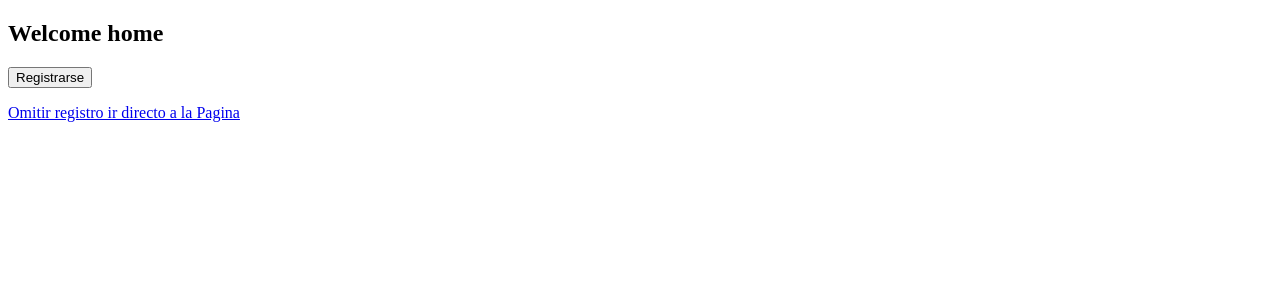
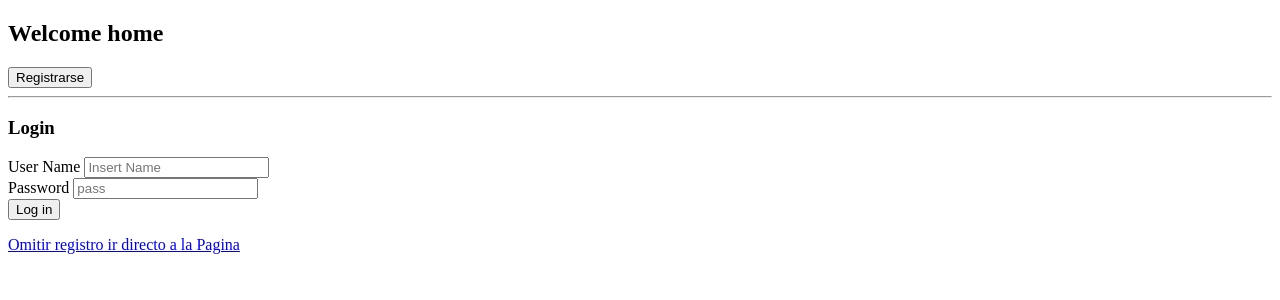
Before and after one commit to Bemontx/Web_Pets, a Django app: page / in a window 1280 px wide. Shown: the top 300 px of the page. Run offline with Django 5.2, Linux system fonts and the light colour scheme.

Commit message:
login-register

```diff
--- a/app/models.py
+++ b/app/models.py
@@ -6,12 +6,12 @@ class Users(models.Model):
     name = models.CharField(max_length=150)
     last_name = models.CharField(max_length=150)
     age = models.IntegerField()
-    phone_numer = models.IntegerField()
+    phone_number = models.IntegerField()
     email = models.EmailField()
 
     def __str__(self):
         texto = '{0} {1} {2} {3} {4}'
-        return texto.format(self.name,self.last_name,self.age,self.phone_numer,self.email)
+        return texto.format(self.name,self.last_name,self.age,self.phone_number,self.email)
 
     class Meta:
         db_table = 'User'
--- a/app/urls.py
+++ b/app/urls.py
@@ -4,4 +4,6 @@ from .views import IndexView, HomeView
 urlpatterns = [
     path('', HomeView.as_view({'get': 'home', 'post':'register'}), name='home'),
     path('index/', IndexView.as_view({'get': 'list'}), name='index'),
+    path('register/', HomeView.as_view({'post':'register'}), name='register'),
+    path('login/', HomeView.as_view({'post':'login'}), name='login'),
 ]
--- a/app/views.py
+++ b/app/views.py
@@ -1,29 +1,54 @@
-from django.shortcuts import render
+from django.shortcuts import render, redirect
+from django.contrib.auth import authenticate, login
+from django.contrib.auth.models import User
 from rest_framework import viewsets
 from rest_framework.permissions import AllowAny
 from rest_framework import authentication
-from .serializers import UsersSerializer, PetsSerializer
-from .models import Users, Pets
+from .serializers import UsersSerializer
+from .models import Users
 
-# Create your views here.
-##clase inicial pag HOME
 class HomeView(viewsets.ViewSet):
 
-    def home(self,request):
-        return render(request,'home.html')
+    def home(self, request):
+        return render(request, 'home.html')
 
-    def register(self,request):
+    def register(self, request):
         if request.method == 'POST':
             serializer = UsersSerializer(data=request.POST)
             if serializer.is_valid():
                 serializer.save()
-                return('index')
+
+                username = request.POST.get('username')
+                password = request.POST.get('password')
+
+                # Crear un usuario en el sistema de autenticación de Django
+                user = User.objects.create_user(username=username, password=password)
+
+                # Autenticar y loguear al usuario
+                user = authenticate(username=username, password=password)
+                if user is not None:
+                    login(request, user)
+                    return redirect('index')
+
         else:
             serializer = UsersSerializer()
 
-        return render(request, 'register.html',{'serializer': serializer})
+        return render(request, 'register.html', {'serializer': serializer})
 
-##clase template index
+    def login(self,request):
+        if request.method == 'POST':
+            username = request.POST.get('username')
+            password = request.POST.get('password')
+            user = authenticate(request, username=username,password=password)
+            if user is not None:
+                login(request, user)
+                return redirect('index')
+            else:
+                return render(request, 'home.html', {'error':'Invalid Credentials'})
+
+        return render(request,'home.html')
+
+
 class IndexView(viewsets.ViewSet):
     permission_classes = [AllowAny]
     authentication_classes = [authentication.SessionAuthentication]
--- a/templates/home.html
+++ b/templates/home.html
@@ -17,6 +17,22 @@
         <input type="submit" value="Registrarse">
     </form>
 
+    <hr>
+    <div>
+        <h3>Login</h3>
+        <form action="{% url 'login' %}" method='post'></form>
+        {% csrf_token %}
+
+        <label for="id_login_username">User Name</label>
+        <input type="text" id='id_login_username' name='username' placeholder='Insert Name' required>
+        <br>
+        <label for="id_login_password">Password</label>
+        <input type="text" id='id_login_password' name='password' placeholder='pass' required>
+        <br>
+        <input type="submit" value='Log in'>
+
+    </div>
+
     <p><a href="{% url 'index' %}">Omitir registro ir directo a la Pagina</a></p>
     {% endblock %}
 </body>
--- a/templates/index.html
+++ b/templates/index.html
@@ -6,6 +6,10 @@
     <ul>
         {% for user in users %}
             <li>{{ user.name }}</li>
+            <li>{{ user.last_name }}</li>
+            <li>{{ user.age }}</li>
+            <li>{{ user.phone_number }}</li>
+            <li>{{ user.email }}</li>
         {% endfor %}
     </ul>
     <h3>Pets:</h3>
--- a/templates/register.html
+++ b/templates/register.html
@@ -28,7 +28,5 @@
 
         <input type="submit" value="Registrarse">
     </form>
-
-    <p><a href="{% url 'index' %}">Ir al índice</a></p>
 </body>
 </html>
```
Also changed, not shown: app/migrations/0003_rename_phone_numer_users_phone_number.py (added).
